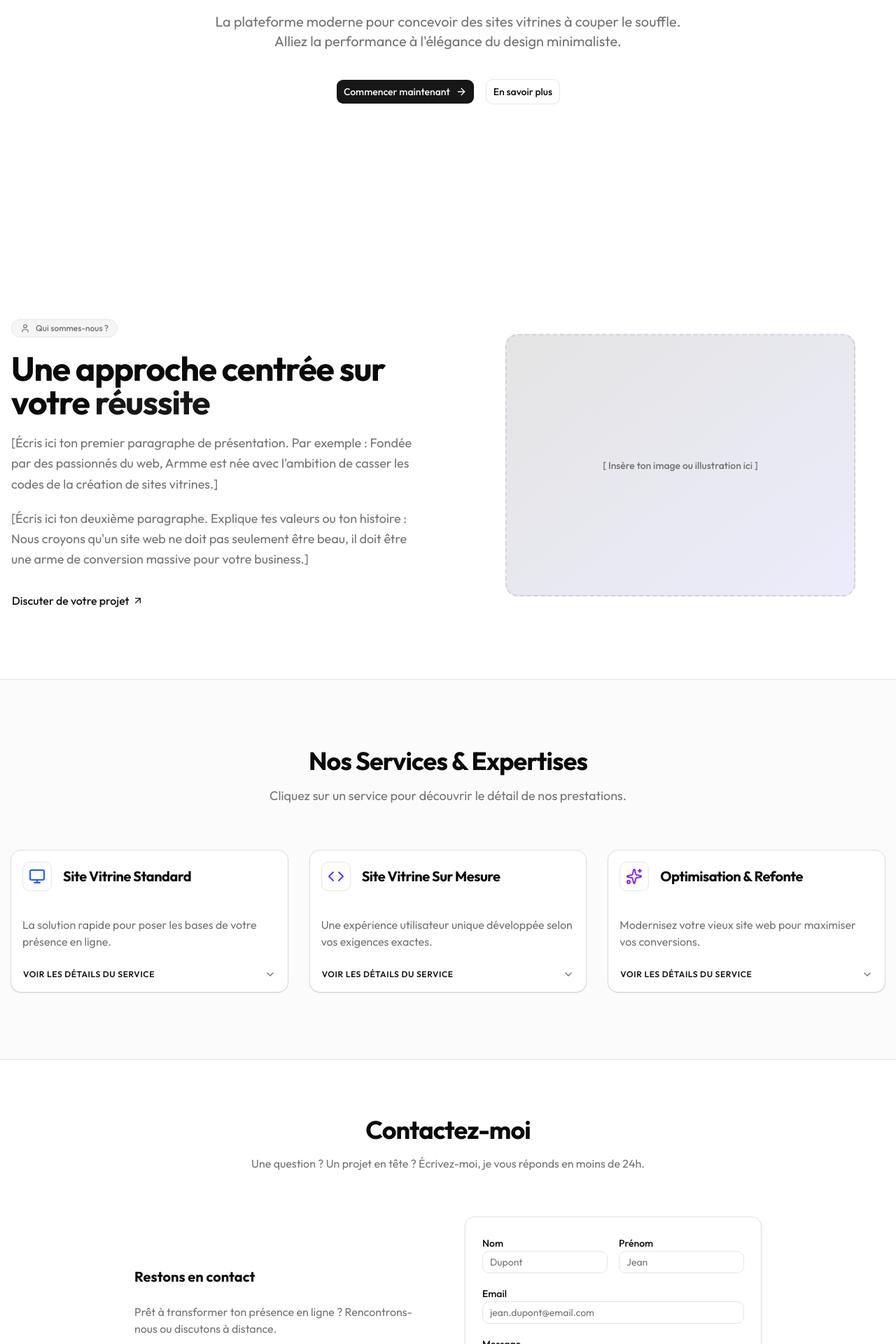
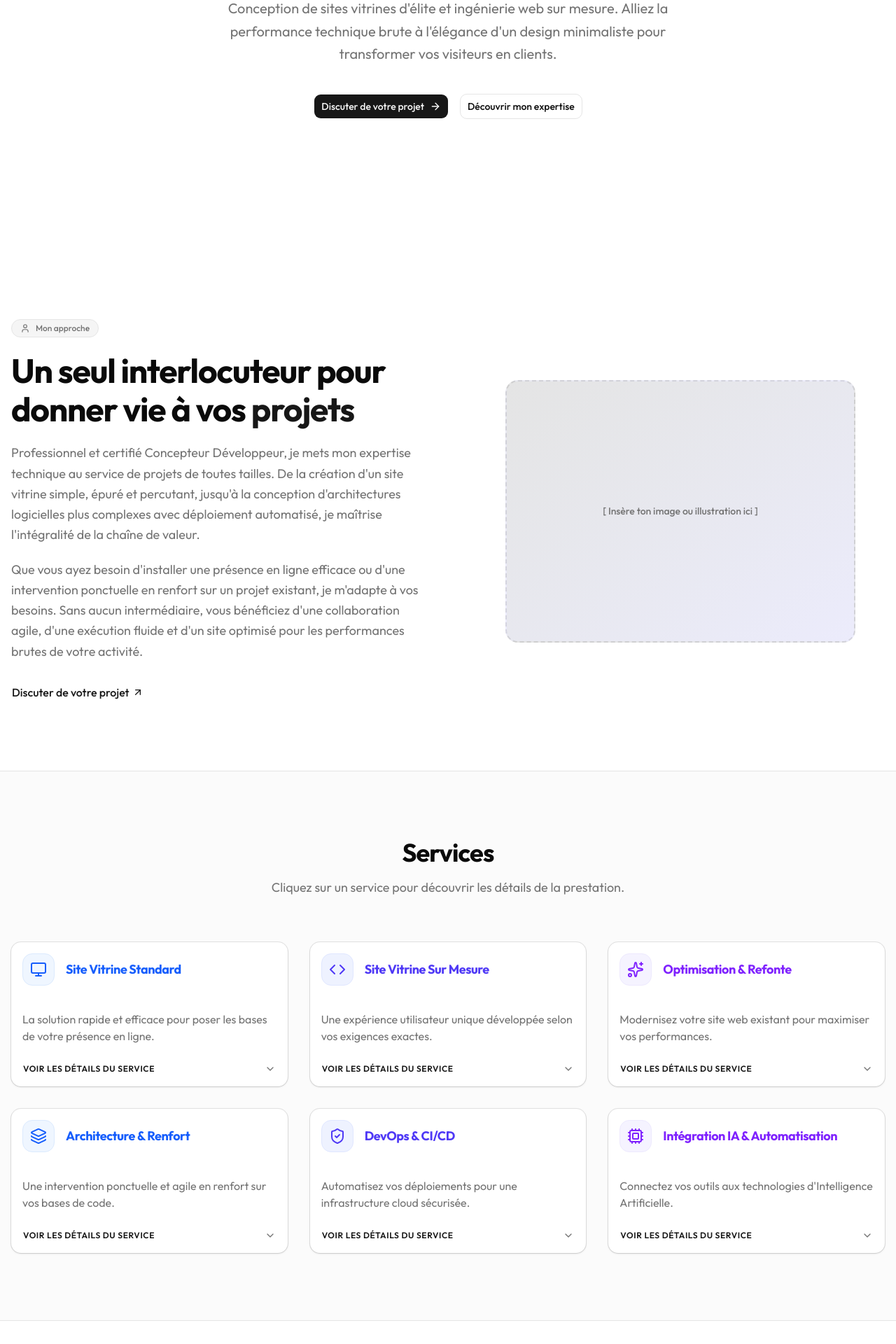
Before and after one commit to RcdsDw/armme, a Next.js app: page / in a window 1280 px wide. Shown: the part 440-2360 px from the top of the page at 70% size. Built offline with nearby package versions, Linux system fonts and the light colour scheme.

Commit message:
graphic update

```diff
--- a/components/About.tsx
+++ b/components/About.tsx
@@ -10,31 +10,31 @@ export default function About() {
       <div className={styles.container}>
         <div className={styles.aboutGrid}>
 
-          {/* Côté Gauche : Texte */}
           <motion.div {...animations.fadeInLeft} className={styles.aboutLeft}>
             <div className={styles.aboutBadge}>
               <User className="h-3.5 w-3.5" />
-              <span>Qui sommes-nous ?</span>
+              <span>Mon approche</span>
             </div>
-            <h2 className={styles.aboutTitle}>Une approche centrée sur votre <span className="text-primary">réussite</span></h2>
+            <h2 className={styles.aboutTitle}>
+              Un seul interlocuteur pour donner vie à vos <span className="text-primary">projets</span>
+            </h2>
             <p className={styles.aboutText}>
-              [Écris ici ton premier paragraphe de présentation. Par exemple : Fondée par des passionnés du web, Armme est née avec l'ambition de casser les codes de la création de sites vitrines.]
+                Professionnel et certifié Concepteur Développeur, je mets mon expertise technique au service de projets de toutes tailles. De la création d'un site vitrine simple, épuré et percutant, jusqu'à la conception d'architectures logicielles plus complexes avec déploiement automatisé, je maîtrise l'intégralité de la chaîne de valeur.
             </p>
             <p className={styles.aboutText}>
-              [Écris ici ton deuxième paragraphe. Explique tes valeurs ou ton histoire : Nous croyons qu'un site web ne doit pas seulement être beau, il doit être une arme de conversion massive pour votre business.]
+                Que vous ayez besoin d'installer une présence en ligne efficace ou d'une intervention ponctuelle en renfort sur un projet existant, je m'adapte à vos besoins. Sans aucun intermédiaire, vous bénéficiez d'une collaboration agile, d'une exécution fluide et d'un site optimisé pour les performances brutes de votre activité.
             </p>
-            <div className="pt-2">
-              <Button variant="link" className="p-0 gap-1 text-base" asChild>
+            <div className={styles.btnContainer}>
+              <Button variant="link" className={styles.linkBtn} asChild>
                 <a href="#contact">Discuter de votre projet <ArrowUpRight className="h-4 w-4" /></a>
               </Button>
             </div>
           </motion.div>
 
-          {/* Côté Droit : Visuel */}
           <motion.div {...animations.fadeInRight} className={styles.aboutRight}>
             <div className={styles.aboutVisualBox}>
-              <div className="absolute inset-0 bg-gradient-to-br from-primary/10 to-indigo-500/10 rounded-2xl flex items-center justify-center border-2 border-dashed border-muted-foreground/20">
-                <span className="text-sm font-medium text-muted-foreground">[ Insère ton image ou illustration ici ]</span>
+              <div className={styles.placeholderBox}>
+                <span className={styles.placeholderText}>[ Insère ton image ou illustration ici ]</span>
               </div>
             </div>
           </motion.div>
@@ -51,10 +51,14 @@ const styles = {
   aboutGrid: "grid grid-cols-1 lg:grid-cols-2 gap-12 lg:gap-20 items-center",
   aboutLeft: "flex flex-col gap-5 text-left",
   aboutBadge: "inline-flex items-center self-start gap-2 px-3 py-1 rounded-full border bg-muted text-xs font-medium text-muted-foreground",
-  aboutTitle: "text-3xl font-bold tracking-tight sm:text-4xl lg:text-5xl",
+  aboutTitle: "text-3xl font-bold tracking-tight sm:text-4xl lg:text-5xl leading-[1.15]",
   aboutText: "text-muted-foreground text-base sm:text-lg leading-relaxed",
+  btnContainer: "pt-2",
+  linkBtn: "p-0 gap-1 text-base",
   aboutRight: "w-full flex justify-center",
   aboutVisualBox: "w-full max-w-[500px] aspect-[4/3] relative bg-muted/30 rounded-2xl",
+  placeholderBox: "absolute inset-0 bg-gradient-to-br from-primary/10 to-indigo-500/10 rounded-2xl flex items-center justify-center border-2 border-dashed border-muted-foreground/20",
+  placeholderText: "text-sm font-medium text-muted-foreground",
 };
 
 const animations = {
--- a/components/ContactForm.tsx
+++ b/components/ContactForm.tsx
@@ -54,11 +54,11 @@ export default function ContactForm() {
         <div className={styles.grid}>
           <motion.div {...animations.fadeInLeft} className={styles.infoColumn}>
             <h3 className={styles.infoTitle}>Restons en contact</h3>
-            <p className={styles.infoText}>Prêt à transformer ton présence en ligne ? Rencontrons-nous ou discutons à distance.</p>
+            <p className={styles.infoText}>Prêt à transformer votre présence en ligne ? Rencontrons-nous ou discutons à distance.</p>
             <div className={styles.infoList}>
-              <div className={styles.infoItem}><Mail className={styles.icon} /> contact@armme.com</div>
-              <div className={styles.infoItem}><Phone className={styles.icon} /> +33 1 23 45 67 89</div>
-              <div className={styles.infoItem}><MapPin className={styles.icon} /> Paris, France</div>
+              <div className={styles.infoItem}><Mail className={styles.icon} /> armme.dev@gmail.com</div>
+              {/* <div className={styles.infoItem}><Phone className={styles.icon} /> +33 1 23 45 67 89</div> */}
+              <div className={styles.infoItem}><MapPin className={styles.icon} /> Tarbes, France</div>
             </div>
           </motion.div>
 
@@ -66,20 +66,20 @@ export default function ContactForm() {
             <div className={styles.nameGrid}>
               <div className={styles.formGroup}>
                 <label className={styles.label}>Nom</label>
-                <Input name="lastName" placeholder="Dupont" required disabled={loading} />
+                <Input name="lastName" placeholder="Polnareff" required disabled={loading} />
               </div>
               <div className={styles.formGroup}>
                 <label className={styles.label}>Prénom</label>
-                <Input name="firstName" placeholder="Jean" required disabled={loading} />
+                <Input name="firstName" placeholder="Jean Pierre" required disabled={loading} />
               </div>
             </div>
             <div className={styles.formGroup}>
               <label className={styles.label}>Email</label>
-              <Input name="email" type="email" placeholder="jean.dupont@email.com" required disabled={loading} />
+              <Input name="email" type="email" placeholder="jean-pierre.polnareff@email.com" required disabled={loading} />
             </div>
             <div className={styles.formGroup}>
               <label className={styles.label}>Message</label>
-              <textarea name="message" className={styles.textarea} placeholder="Parlez-nous de votre besoin..." required disabled={loading} />
+              <textarea name="message" className={styles.textarea} placeholder="Parlez-moi de votre besoin..." required disabled={loading} />
             </div>
 
             <Button type="submit" className={styles.submitBtn} disabled={loading}>
--- a/components/Features.tsx
+++ b/components/Features.tsx
@@ -3,32 +3,62 @@
 import { Card, CardContent, CardHeader, CardTitle } from "@/components/ui/card";
 import { Accordion, AccordionContent, AccordionItem, AccordionTrigger } from "@/components/ui/accordion";
 import { motion } from "framer-motion";
-import { Monitor, Sparkles, Code, CheckCircle2 } from "lucide-react"; // Icônes adaptées aux services
+import { Monitor, Code, Sparkles, Layers, ShieldCheck, Cpu, CheckCircle2 } from "lucide-react";
 
 const services = [
   {
     id: "service-1",
     title: "Site Vitrine Standard",
-    icon: <Monitor className="h-6 w-6 text-blue-600" />,
-    shortDesc: "La solution rapide pour poser les bases de votre présence en ligne.",
-    fullDesc: "Idéal pour les artisans, indépendants ou petites entreprises qui ont besoin d'être visibles sur Google. Comprend une page d'accueil percutante, une page de présentation de vos services et un formulaire de contact.",
-    bullets: ["Design responsive (mobile, tablette, PC)", "Optimisation SEO Google", "Statistiques de visites intégrées"]
+    icon: <Monitor className="h-6 w-6" />,
+    shortDesc: "La solution rapide et efficace pour poser les bases de votre présence en ligne.",
+    fullDesc: "Idéal pour les indépendants, artisans ou petites entreprises qui ont besoin d'une visibilité immédiate et propre. Je conçois un site vitrine épuré, percutant et ultra-rapide qui va droit au but pour convertir vos visiteurs en clients.",
+    bullets: ["Design fluide & responsive (Mobile, Tablette, PC)", "Optimisation SEO Google (Référencement naturel)", "Formulaire de contact sécurisé et statistiques de visites"],
+    themeColor: "text-blue-600 bg-blue-50 border-blue-100 dark:bg-blue-950/30 dark:border-blue-900/50"
   },
   {
     id: "service-2",
     title: "Site Vitrine Sur Mesure",
-    icon: <Code className="h-6 w-6 text-indigo-600" />,
+    icon: <Code className="h-6 w-6" />,
     shortDesc: "Une expérience utilisateur unique développée selon vos exigences exactes.",
-    fullDesc: "Pour les entreprises qui veulent se démarquer de la concurrence avec une identité forte. Nous concevons le design à partir d'une feuille blanche et intégrons des fonctionnalités avancées (système de réservation, espace client, filtres dynamiques).",
-    bullets: ["Maquette unique et sur mesure", "Intégration d'outils tiers (CRM, Stripe, Agenda)", "Animations avancées fluides"]
+    fullDesc: "Pour les structures qui veulent se démarquer avec une identity forte. Du maquettage graphique initial au développement Fullstack (Front-End & Back-End), je conçois votre projet à partir d'une feuille blanche pour intégrer vos fonctionnalités spécifiques.",
+    bullets: ["Maquettage UX/UI personnalisé et exclusif", "Gestion complète des Bases de Données (BDD)", "Intégrations sur mesure (Réservations, Stripe, CRM)"],
+    themeColor: "text-indigo-600 bg-indigo-50 border-indigo-100 dark:bg-indigo-950/30 dark:border-indigo-900/50"
   },
   {
     id: "service-3",
     title: "Optimisation & Refonte",
-    icon: <Sparkles className="h-6 w-6 text-violet-600" />,
-    shortDesc: "Modernisez votre vieux site web pour maximiser vos conversions.",
-    fullDesc: "Votre site actuel est lent ou ne vous apporte aucun client ? Nous reprenons votre structure pour la migrer sur Next.js afin de diviser par 3 le temps de chargement, d'améliorer votre score SEO et de moderniser le design pour capter l'attention.",
-    bullets: ["Audit de performances complet", "Migration vers une stack moderne", "Amélioration du taux de conversion"]
+    icon: <Sparkles className="h-6 w-6" />,
+    shortDesc: "Modernisez votre site web existant pour maximiser vos performances.",
+    fullDesc: "Votre site actuel est lent, daté ou ne génère aucun prospect ? Je réalise un benchmark complet de vos performances et migre votre structure vers une stack moderne et ultra-rapide (Next.js) pour booster votre taux de conversion et votre score SEO.",
+    bullets: ["Audit technique & Benchmark de performances complet", "Migration de code vers une architecture moderne", "Optimisation SEO et réduction drastique des temps de chargement"],
+    themeColor: "text-violet-600 bg-violet-50 border-violet-100 dark:bg-violet-950/30 dark:border-violet-900/50"
+  },
+  {
+    id: "service-4",
+    title: "Architecture & Renfort",
+    icon: <Layers className="h-6 w-6" />,
+    shortDesc: "Une intervention ponctuelle et agile en renfort sur vos bases de code.",
+    fullDesc: "Besoin d'un coup de main expert sur un projet existant ? J'interviens de manière ciblée sur votre code pour débloquer des situations complexes, restructurer une architecture logicielle ou développer de nouvelles briques applicatives, le tout sans intermédiaire.",
+    bullets: ["Collaboration agile et directe avec vos équipes", "Analyse, refactoring et sécurisation de code existant", "Flexibilité maximale sur la durée de l'intervention"],
+    themeColor: "text-blue-600 bg-blue-50 border-blue-100 dark:bg-blue-950/30 dark:border-blue-900/50"
+  },
+  {
+    id: "service-5",
+    title: "DevOps & CI/CD",
+    icon: <ShieldCheck className="h-6 w-6" />,
+    shortDesc: "Automatisez vos déploiements pour une infrastructure cloud sécurisée.",
+    fullDesc: "Sécurisez vos mises en production grâce à la mise en place de pipelines CI/CD automatisés. Je configure et optimise vos environnements de déploiement pour que chaque modification de code soit testée et mise en ligne proprement, sans aucune interruption de service.",
+    bullets: ["Mise en place de pipelines CI/CD de bout en bout", "Configuration d'infrastructures Cloud", "Automatisation des processus et sécurisation des environnements"],
+    themeColor: "text-indigo-600 bg-indigo-50 border-indigo-100 dark:bg-indigo-950/30 dark:border-indigo-900/50"
+  },
+  {
+    id: "service-6",
+    title: "Intégration IA & Automatisation",
+    icon: <Cpu className="h-6 w-6" />,
+    shortDesc: "Connectez vos outils aux technologies d'Intelligence Artificielle.",
+    fullDesc: "Insérez de l'intelligence et de l'automatisation dans vos flux de travail ou vos applications. Qu'il s'agisse de connecter des API d'IA modernes, de traiter de la donnée de manière intelligente ou d'automatiser des tâches répétitives, je rends vos plateformes plus autonomes.",
+    bullets: ["Connexion et configuration d'API d'IA (OpenAI, etc.)", "Scripts d'automatisation de processus métiers", "Traitement et structuration intelligente de la donnée"],
+    themeColor: "text-violet-600 bg-violet-50 border-violet-100 dark:bg-violet-950/30 dark:border-violet-900/50"
   }
 ];
 
@@ -38,24 +68,32 @@ export default function Features() {
       <div className={styles.container}>
 
         <div className={styles.header}>
-          <h2 className={styles.title}>Nos Services & Expertises</h2>
-          <p className={styles.subtitle}>Cliquez sur un service pour découvrir le détail de nos prestations.</p>
+          <h2 className={styles.title}>Services</h2>
+          <p className={styles.subtitle}>Cliquez sur un service pour découvrir les détails de la prestation.</p>
         </div>
 
-        {/* Grille de cartes asynchrones au scroll */}
         <div className={styles.grid}>
-          {services.map((service, index) => (
+          {services.map((service, index) => {
+            const colors = service.themeColor.split(" ");
+            const textColor = colors[0];
+            const bgColor = colors[1];
+            const borderColor = colors[2];
+
+            return (
               <motion.div key={service.id} {...animations.card(index * 0.15)}>
                 <Card className={styles.card}>
                   <CardHeader className={styles.cardHeader}>
-                  <div className={styles.iconBox}>{service.icon}</div>
-                  <CardTitle className={styles.cardTitle}>{service.title}</CardTitle>
+                    <div className={`${styles.iconBox} ${bgColor} ${borderColor} ${textColor}`}>
+                      {service.icon}
+                    </div>
+                    <CardTitle className={`${styles.cardTitle} ${textColor}`}>
+                      {service.title}
+                    </CardTitle>
                   </CardHeader>
 
                   <CardContent className={styles.cardContent}>
                     <p className={styles.shortDesc}>{service.shortDesc}</p>
 
-                  {/* Le fameux Accordion Shadcn pour déplier les cartes */}
                     <Accordion type="single" collapsible className="w-full mt-4">
                       <AccordionItem value="item-1" className="border-none">
                         <AccordionTrigger className={styles.trigger}>
@@ -68,7 +106,7 @@ export default function Features() {
                           <ul className="space-y-2">
                             {service.bullets.map((bullet, idx) => (
                               <li key={idx} className="flex items-center gap-2 text-sm text-foreground/80 font-medium">
-                              <CheckCircle2 className="h-4 w-4 text-emerald-500 flex-shrink-0" />
+                                <CheckCircle2 className={`h-4 w-4 flex-shrink-0 ${textColor}`} />
                                 {bullet}
                               </li>
                             ))}
@@ -80,7 +118,8 @@ export default function Features() {
                   </CardContent>
                 </Card>
               </motion.div>
-          ))}
+            );
+          })}
         </div>
 
       </div>
@@ -88,18 +127,17 @@ export default function Features() {
   );
 }
 
-// --- CENTRALISATION DES STYLES ---
 const styles = {
   section: "w-full bg-muted/40 border-y py-24",
   container: "container mx-auto px-4",
   header: "text-center max-w-2xl mx-auto mb-16",
   title: "text-3xl font-bold tracking-tight sm:text-4xl mb-4",
   subtitle: "text-muted-foreground text-lg",
-  grid: "grid grid-cols-1 lg:grid-cols-3 gap-8 items-start",
+  grid: "grid grid-cols-1 md:grid-cols-2 lg:grid-cols-3 gap-8 items-start",
   card: "h-full bg-card shadow-sm hover:shadow-md transition-shadow duration-300",
   cardHeader: "flex flex-row items-center gap-4 space-y-0 pb-3",
-  iconBox: "p-2 rounded-lg bg-background border",
-  cardTitle: "text-xl font-bold tracking-tight",
+  iconBox: "p-2.5 rounded-xl border flex items-center justify-center transition-all",
+  cardTitle: "text-lg font-bold tracking-tight",
   cardContent: "text-left pt-2",
   shortDesc: "text-muted-foreground text-sm sm:text-base min-h-[50px]",
   trigger: "text-xs font-semibold uppercase tracking-wider text-primary hover:no-underline pt-2 pb-0 justify-start gap-2",
--- a/components/Hero.tsx
+++ b/components/Hero.tsx
@@ -13,15 +13,15 @@ export default function Hero() {
         </motion.h1>
 
         <motion.p {...animations.subtitle} className={styles.subtitle}>
-          La plateforme moderne pour concevoir des sites vitrines à couper le souffle. Alliez la performance à l'élégance du design minimaliste.
+          Conception de sites vitrines d'élite et ingénierie web sur mesure. Alliez la performance technique brute à l'élégance d'un design minimaliste pour transformer vos visiteurs en clients.
         </motion.p>
 
         <motion.div {...animations.ctaContainer} className={styles.ctaContainer}>
           <Button size="lg" className={styles.ctaPrimary} asChild>
-            <a href="#contact">Commencer maintenant <ArrowRight className="h-4 w-4" /></a>
+            <a href="#contact">Discuter de votre projet <ArrowRight className="h-4 w-4" /></a>
           </Button>
           <Button size="lg" variant="outline" asChild>
-            <a href="#about">En savoir plus</a>
+            <a href="#about">Découvrir mon expertise</a>
           </Button>
         </motion.div>
       </div>
@@ -34,7 +34,7 @@ const styles = {
   heroContent: "max-w-4xl mx-auto flex flex-col items-center text-center gap-6",
   title: "text-4xl font-extrabold tracking-tight sm:text-5xl md:text-6xl lg:text-7xl max-w-4xl leading-[1.1]",
   titleGradient: "bg-gradient-to-r from-blue-600 to-indigo-600 bg-clip-text text-transparent",
-  subtitle: "text-muted-foreground text-lg sm:text-xl max-w-2xl",
+  subtitle: "text-muted-foreground text-lg sm:text-xl max-w-2xl leading-relaxed",
   ctaContainer: "flex flex-wrap items-center justify-center gap-4 mt-4",
   ctaPrimary: "gap-2",
 };
--- a/components/Navbar.tsx
+++ b/components/Navbar.tsx
@@ -4,32 +4,57 @@ import React from 'react';
 import { Button } from "@/components/ui/button";
 import { motion } from "framer-motion";
 
-const styles = {
-  header: "fixed top-0 left-0 right-0 z-50 border-b bg-background/80 backdrop-blur-md",
-  container: "container mx-auto flex h-16 items-center justify-between px-4",
-  logo: "font-bold text-xl tracking-tight cursor-pointer",
-  nav: "hidden md:flex items-center gap-6 text-sm font-medium text-muted-foreground",
-  navLink: "hover:text-foreground transition-colors",
-  actions: "flex items-center gap-4",
-};
-
 export default function Navbar() {
   return (
-    <motion.header initial={{ y: -50, opacity: 0 }} animate={{ y: 0, opacity: 1 }} transition={{ duration: 0.5 }} className={styles.header}>
+    <motion.header
+      initial={{ y: -50, opacity: 0 }}
+      animate={{ y: 0, opacity: 1 }}
+      transition={{ duration: 0.5 }}
+      className={styles.header}
+    >
       <div className={styles.container}>
-        <a href="#" className={styles.logo}>Armme</a>
+        <a href="#" className={styles.logo}>
+          Armme
+        </a>
 
         <nav className={styles.nav}>
-          <a href="#features" className={styles.navLink}>Présentation</a>
-          <a href="#pricing" className={styles.navLink}>Formules</a>
-          <a href="#contact" className={styles.navLink}>Contact</a>
+          <a href="#about" className={`${styles.navLink} ${styles.linkIndigo}`}>
+            À propos
+            <span className={`${styles.underline} bg-indigo-600`} />
+          </a>
+          <a href="#features" className={`${styles.navLink} ${styles.linkBlue}`}>
+            Services
+            <span className={`${styles.underline} bg-blue-600`} />
+          </a>
+          <a href="#contact" className={`${styles.navLink} ${styles.linkViolet}`}>
+            Contact
+            <span className={`${styles.underline} bg-violet-600`} />
+          </a>
         </nav>
 
         <div className={styles.actions}>
-          <Button variant="ghost" size="sm" asChild><a href="#contact">Connexion</a></Button>
-          <Button size="sm" asChild><a href="#contact">Démarrer</a></Button>
+          <Button size="sm" className={styles.ctaBtn} asChild>
+            <a href="#contact">Me contacter</a>
+          </Button>
         </div>
       </div>
     </motion.header>
   );
 }
+
+const styles = {
+  header: "fixed top-0 left-0 right-0 z-50 border-b bg-background/80 backdrop-blur-md",
+  container: "container mx-auto flex h-16 items-center justify-between px-4",
+  logo: "font-extrabold text-xl tracking-tight cursor-pointer bg-gradient-to-r from-blue-600 to-indigo-600 bg-clip-text text-transparent hover:opacity-90 transition-opacity",
+  nav: "hidden md:flex items-center gap-8 text-sm font-semibold text-muted-foreground",
+
+  navLink: "relative py-2 transition-colors duration-300 group",
+  underline: "absolute bottom-0 left-0 w-full h-[2px] scale-x-0 group-hover:scale-x-100 transition-transform duration-300 origin-left",
+
+  linkBlue: "hover:text-blue-600",
+  linkIndigo: "hover:text-indigo-600",
+  linkViolet: "hover:text-violet-600",
+
+  actions: "flex items-center gap-4",
+  ctaBtn: "bg-gradient-to-r from-blue-600 to-indigo-600 hover:from-blue-700 hover:to-indigo-700 text-white border-none shadow-sm transition-all duration-300",
+};
```
Lines whose indentation alone changed are shown as unchanged.
